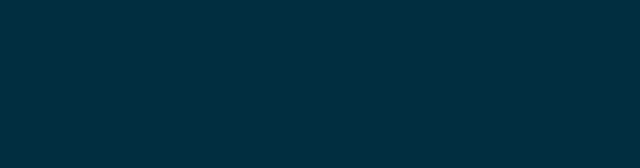
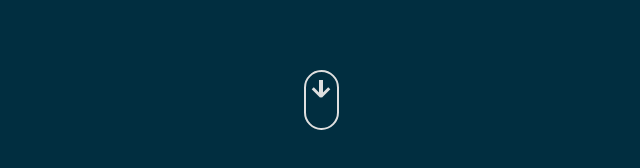
Before and after one commit to eduardriar/ecra-portafolio, a React app: page / in a window 1280 px wide. Shown: the part 610-778 px from the top of the page, without its empty margins (319-959 px from the left). Built offline with nearby package versions, Linux system fonts and the light colour scheme.

Commit message:
Welcome page refactor, and sprite sheet separated as component, arrow component added too

```diff
--- a/src/Pages/App.jsx
+++ b/src/Pages/App.jsx
@@ -1,5 +1,6 @@
 import './App.scss';
 import SpriteSheetSection from './Sections/SpriteSheetSection/SpriteSheetSection';
+import WelcomeSection from './Sections/WelcomeSection/WelcomeSection';
 import AboutMeSection from './Sections/AboutMeSection/AboutMeSection';
 
 const App = () => {
@@ -7,7 +8,8 @@ const App = () => {
     return(
         <section className='app-main-content'>
             <div className='app-main-sprite'>
-                <SpriteSheetSection />
+                {/*<SpriteSheetSection />*/}
+                <WelcomeSection />
             </div>
             <div className='app-about-me'>
                 <AboutMeSection />
--- a/src/Pages/Components/ArrowAnimated/ArrowAnimated.jsx
+++ b/src/Pages/Components/ArrowAnimated/ArrowAnimated.jsx
@@ -0,0 +1,15 @@
+import React from 'react';
+import './ArrowAnimated.scss';
+
+const ArrowAnimated = () => {
+
+    return (
+        <div className='arrow-container'>
+            <div className='arrow-element'>
+                <div className='arrow-shape'></div>
+            </div>
+        </div>
+    )
+}
+
+export default ArrowAnimated
--- a/src/Pages/Components/ArrowAnimated/ArrowAnimated.scss
+++ b/src/Pages/Components/ArrowAnimated/ArrowAnimated.scss
@@ -0,0 +1,82 @@
+.arrow-container {
+    width: 100%;
+    height: 50px;
+    position: relative;
+    top: 85%;
+    display: flex;
+    justify-content: center;
+
+    .arrow-element {
+        width: 35px;
+        height: 60px;
+        position: relative;
+        border-radius: 20px 20px;
+        border-color: #dfdfdf;
+        border-style: solid;
+        border-width: 2.5px;
+    }
+
+    .arrow-shape {
+        width: 4px;
+        height: 15px;
+        display: block;
+        position: absolute;
+        top: 10%;
+        left: calc(50% - 2px);
+        background-color: #dfdfdf;
+        animation-name: upAndDown;
+        animation-duration: 1.5s;
+        animation-timing-function: ease-in-out;
+        animation-iteration-count: infinite;
+    }
+
+    .arrow-shape::before {
+        width: 12px;
+        height: 3px;
+        display: block;
+        position: absolute;
+        transform: rotate(45deg);
+        top: 75%;
+        right: 0;
+        content: '';
+        background-color: #dfdfdf;
+    }
+
+    .arrow-shape::after {
+        width: 12px;
+        height: 3px;
+        display: block;
+        position: absolute;
+        transform: rotate(135deg);
+        top: 75%;
+        left: 0;
+        content: '';
+        background-color: #dfdfdf;
+    }
+
+    @keyframes upAndDown {
+        0% { top:10%; }
+        50% { top:60% }
+        100% { top:10% }
+    }
+
+    /*.arrow-element::after {
+        width: 12px;
+        height: 12px;
+        display: block;
+        position: absolute;
+        top: 10%;
+        left: calc(50% - 6px);
+        content: '';
+        border-radius: 50%;
+        background-color: #dfdfdf;
+        animation-name: upAndDown;
+        animation-duration: 1.5s;
+        animation-timing-function: ease-in-out;
+        animation-iteration-count: infinite;
+    }
+
+    */
+
+
+}
--- /dev/null
+++ b/src/Pages/Components/SpriteSheet/SpriteSheet.jsx
@@ -0,0 +1,48 @@
+import React, { useState, useEffect, useRef } from 'react';
+import './SpriteSheet.scss';
+
+const SpriteSheetSection = (props) => {
+
+    let spriteComponent = useRef(),
+        frameSize = 320,
+        steps = 11,
+        [frame, setFrame] = useState(1),
+        [lastScroll, setLastScroll] = useState(0),
+        [backgroundPosition, setBackgroundPosition] = useState(0);
+
+        useEffect(() => {
+            const onScroll = () => {
+                const scrolledValue = window.scrollY || window.pageYOffset,
+                    windowHeight = window.innerHeight,
+                    frameWindowRelation = scrolledValue / windowHeight,
+                    backgroundFrameRelation = Math.min(frame - 1, Math.floor(frame * frameWindowRelation)) * frameSize;
+
+                    setBackgroundPosition(backgroundFrameRelation);
+
+                if (frame < steps) {
+                    if (scrolledValue > lastScroll) {
+                        setFrame(frame + 1);
+                        setLastScroll(scrolledValue);
+                    } else if (scrolledValue < lastScroll) {
+                        setFrame(frame - 1);
+                        setLastScroll(scrolledValue);
+                    }
+                }
+            }
+            // clean up code
+            window.removeEventListener('scroll', onScroll);
+            window.addEventListener('scroll', onScroll, { passive: true });
+            return () => window.removeEventListener('scroll', onScroll);
+        }, [lastScroll, backgroundPosition]);
+
+    return (
+        <section className='app-intro-sprite-sheet'>
+                <div className='intro-sprite-sheet'>
+                    {<div ref={spriteComponent} className='intro-sprite-sheet-image' style={{backgroundPositionX: '-' + backgroundPosition + 'px'}}/>}
+                    {props.children}
+                </div>
+        </section>
+    )
+}
+
+export default SpriteSheetSection;
--- /dev/null
+++ b/src/Pages/Components/SpriteSheet/SpriteSheet.scss
@@ -0,0 +1,32 @@
+.app-intro-sprite-sheet {
+    width: 100%;
+    position: sticky;
+    top: 0;
+
+    .intro-sprite-sheet {
+        width: 320px;
+        height: 100vh;
+        margin: 0 auto;
+        overflow: hidden;
+        display: block;
+        position: relative;
+
+    .dump-component {
+        width: 100px;
+        height: 70px;
+        background-color: brown;
+    }
+
+        .intro-sprite-sheet-image {
+            width: 100%;
+            height: 161px;
+            max-width: none;
+            position: absolute;
+            overflow: hidden;
+            background-repeat: no-repeat;
+            top: 40%;
+            font-family:'CourierNewPS-BoldMT';
+            background-image: url('/src/Assets/Images/SpriteSheetSectionSVG/spriteSheet320-1.svg');
+        }
+    }
+}
--- /dev/null
+++ b/src/Pages/Sections/WelcomeSection/WelcomeSection.jsx
@@ -0,0 +1,17 @@
+import React, { useState, useEffect, useRef } from 'react';
+import SpriteSheetComponent from '../../Components/SpriteSheet/SpriteSheet';
+import ArrowAnimated from '../../Components/ArrowAnimated/ArrowAnimated';
+
+const WelcomeSection = () => {
+
+
+    return(
+        <>
+            <SpriteSheetComponent>
+                <ArrowAnimated />
+            </SpriteSheetComponent>
+        </>
+    )
+}
+
+export default WelcomeSection
```
Also changed, not shown: src/Pages/Sections/SpriteSheetSectionPendentToDelete/SpriteSheetSection.jsx (renamed from src/Pages/Sections/SpriteSheetSection/SpriteSheetSection.jsx), src/Pages/Sections/SpriteSheetSectionPendentToDelete/SpriteSheetSection.scss (renamed from src/Pages/Sections/SpriteSheetSection/SpriteSheetSection.scss).
